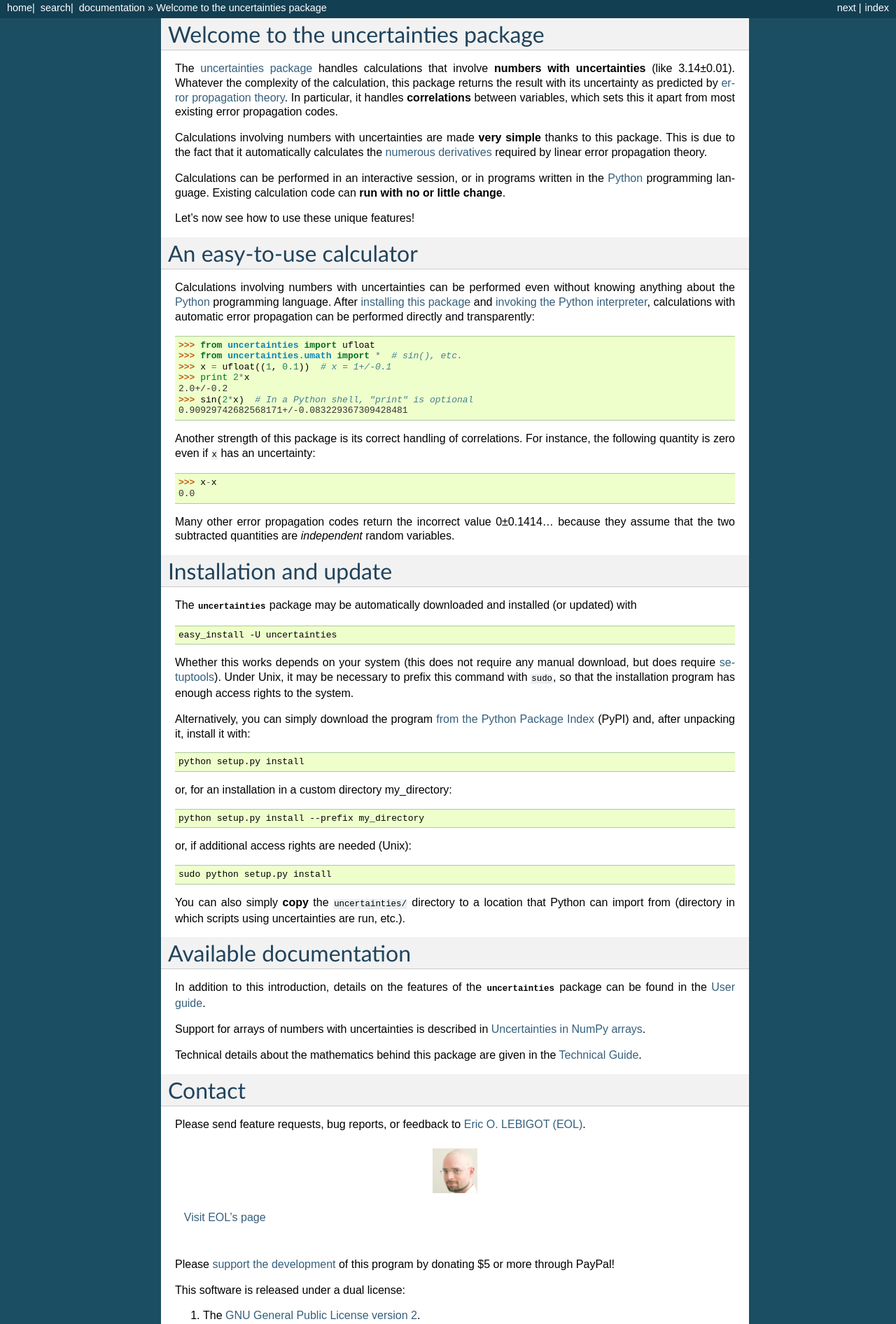
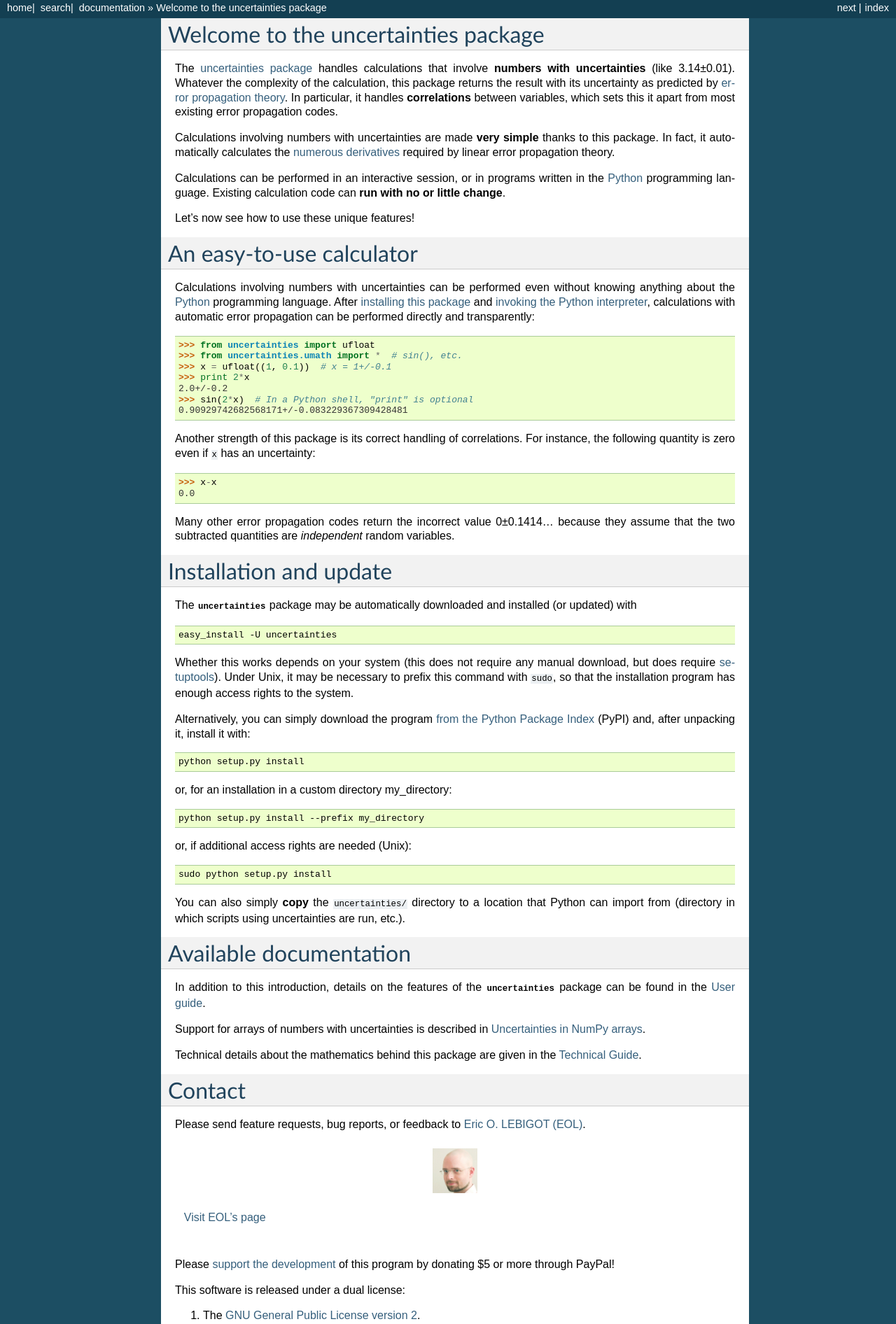
Before and after one commit to lmfit/uncertainties, a Sphinx documentation site: the page built from doc/index.rst, in a window 1280 px wide. Shown: the part 333-2225 px from the top of the page at 70% size. Built offline with Sphinx 7.4.7, drawn with Linux system fonts in a browser that asks for light colours.

Commit message:
Nicer wording.

```diff
--- a/doc/index.rst
+++ b/doc/index.rst
@@ -9,9 +9,9 @@ particular, it handles **correlations** between variables, which sets
 this it apart from most existing error propagation codes.
 
 Calculations involving numbers with uncertainties are made **very
-simple** thanks to this package.  This is due to the fact that it
-automatically calculates the `numerous derivatives`_ required by
-linear error propagation theory.
+simple** thanks to this package.  In fact, it automatically calculates
+the `numerous derivatives`_ required by linear error propagation
+theory.
 
 Calculations can be performed in an interactive session, or in
 programs written in the Python_ programming language.  Existing
```
